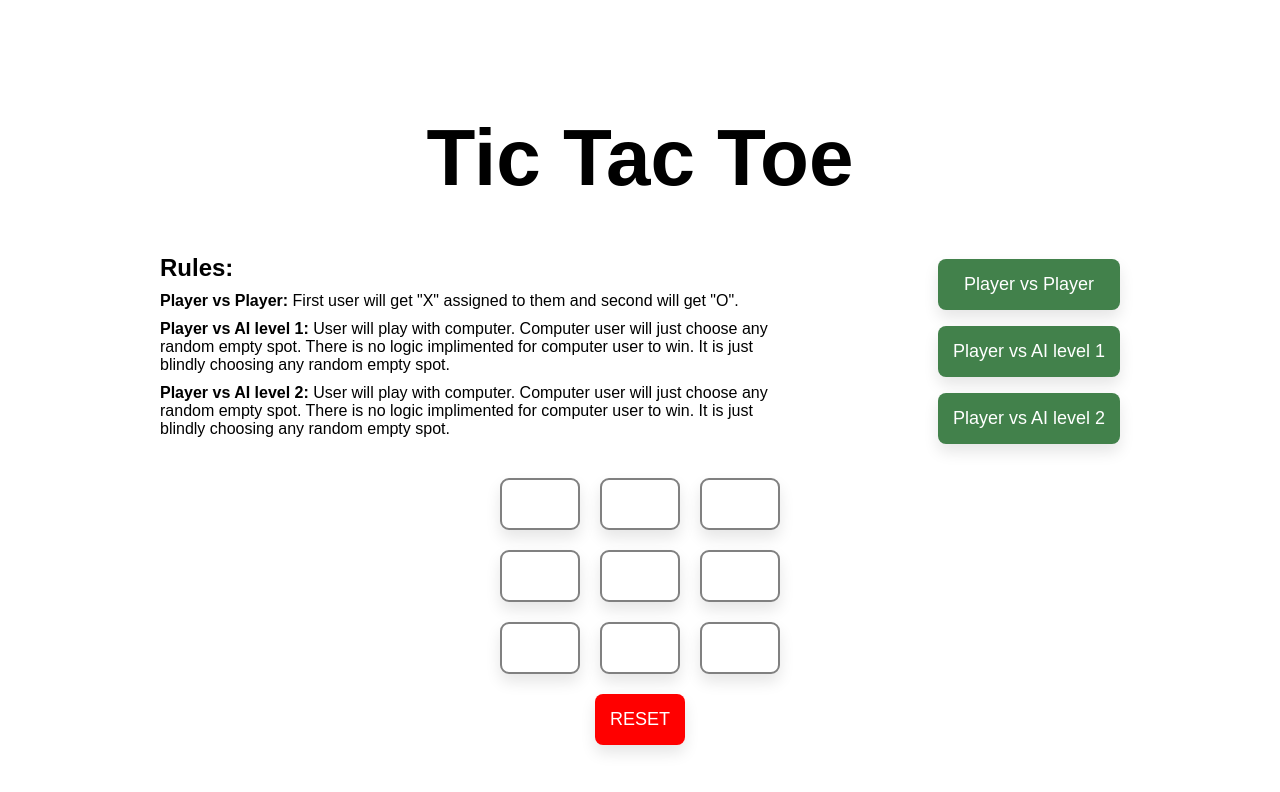
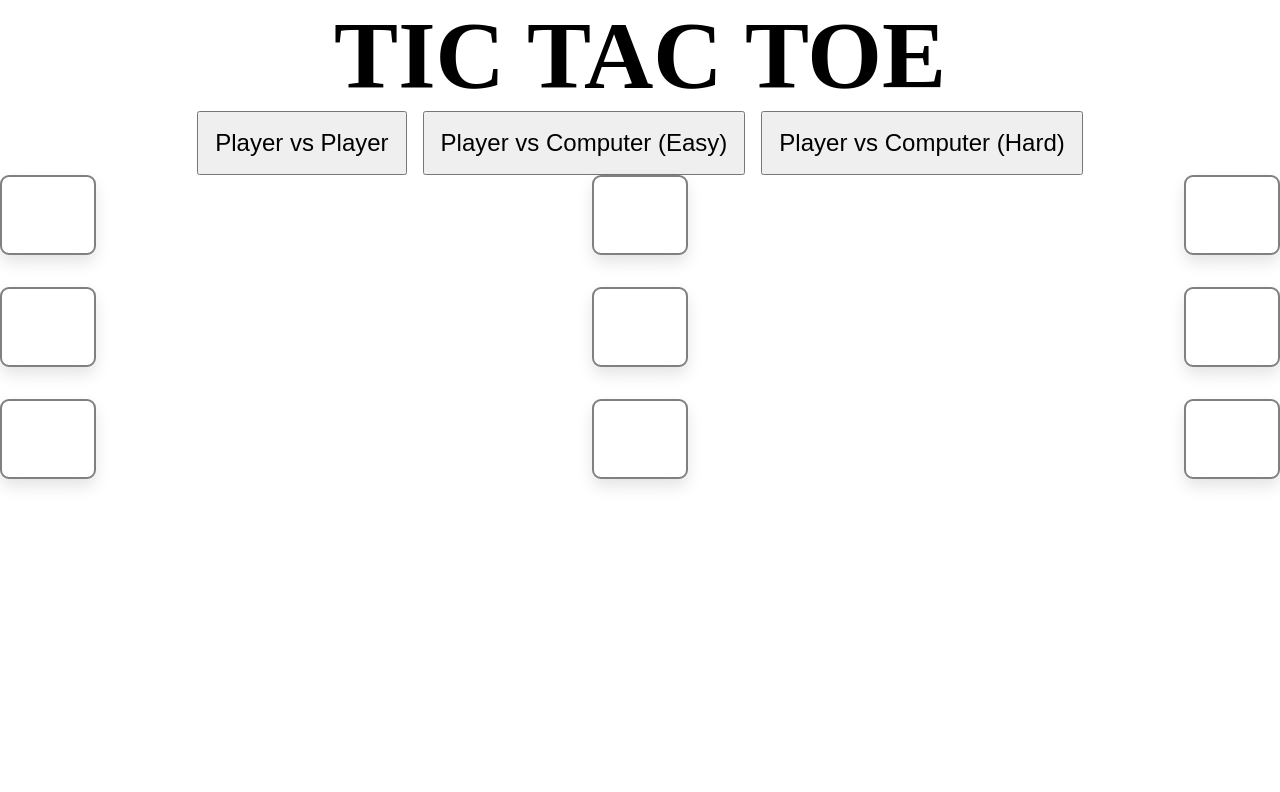
Before and after one commit to arun-esh/tic_tac_toe, a plain HTML site: page index.html in a window 1280 px wide. Drawn offline with Linux system fonts and the light colour scheme.

Commit message:
add New Format

```diff
--- /dev/null
+++ b/data/style.css
@@ -0,0 +1,107 @@
+* {
+  margin: 0;
+  padding: 0;
+  box-sizing: border-box;
+  font-family: sans-serif;
+}
+
+body {
+    margin: 2rem 5rem;
+    padding: 5rem;
+}
+
+/* HEADER HEADING */
+
+header {
+    display: flex;
+    justify-content: center;
+    align-items: center;
+    margin-bottom: 50px;
+    font-size: 40px;
+}
+
+
+/* HEADER RULES AND BUTTONS */
+
+.header-description-box {
+    display: flex;
+    justify-content: space-around;
+    align-items: center;
+    gap: 10rem;
+}
+
+.header-rules {
+    display: flex;
+    flex-direction: column;
+
+}
+
+.userOptions {
+    display: flex;
+    gap: 1rem;
+    flex-direction: column;
+}
+
+
+.header-btn p{
+    align-items: center;
+    text-decoration: none;
+    white-space: nowrap;
+    padding: 10px;
+
+}
+
+
+button {
+    border: none;
+    box-shadow: 0px 8px 15px rgba(0, 0, 0, 0.1);
+    background-color: rgb(66, 129, 75);
+    border-radius: 8px;
+    padding: 5px;
+}
+
+button p {
+    font-size: 18px;
+    color: white;
+}
+
+
+.game-boxes {
+    display: grid;
+    grid-template-columns: 80px 80px 80px;
+    grid-template-rows: repeat(3, 1fr);
+    gap: 20px
+}
+
+.game-area {
+    display: flex;
+    justify-content: space-around;
+    align-items: center;
+    margin-top: 30px;
+}
+
+.game-boxes input {
+    background-color: white;
+    box-shadow: 0px 8px 15px rgba(0, 0, 0, 0.1);
+    height: 52px;
+    border: 2px solid grey;
+    border-radius: 9px;
+    color: black;
+    font-size: 28px;
+}
+
+li {
+    margin: 10px auto;
+    list-style: none;
+}
+
+.reset-section {
+    display: flex;
+    justify-content: space-around;
+    align-items: center;
+}
+
+.reset-section button {
+    background-color: red;
+    margin: 20px;
+}
--- a/index.html
+++ b/index.html
@@ -1,100 +1,34 @@
 <!DOCTYPE html>
 <html lang="en">
-
 <head>
     <meta charset="UTF-8">
     <meta http-equiv="X-UA-Compatible" content="IE=edge">
     <meta name="viewport" content="width=device-width, initial-scale=1.0">
-    <link href="./style.css" rel="stylesheet">
-    <title>T3-Game</title>
+    <link href="./style.css" rel="stylesheet" />
+    <title>T3</title>
 </head>
+<body>
 
-<body>
     <header>
-        <div class="heading">
-            <h1>
-                Tic Tac Toe
-            </h1>
-
+        <h1>TIC TAC TOE</h1>
+        <div class="difficulty-selection-box">
+            <input type="button" id="normal" name="difficulty_selection" value="Player vs Player">
+            <input type="button" id="easy" name="difficulty_selection" value="Player vs Computer (Easy)">
+            <input type="button" id="hard" name="difficulty_selection" value="Player vs Computer (Hard)">
         </div>
     </header>
 
-    <div class="header-description-box">
-
-        <div class="header-rules">
-            <h2>
-                Rules:
-            </h2>
-            <ul>
-                <li>
-                    <strong>Player vs Player: </strong> First user will get "X" assigned to them and second will get
-                    "O".
-                </li>
-
-                <li><strong>Player vs AI level 1: </strong> User will play with computer. Computer user will just choose
-                    any random
-                    empty spot. There is no logic implimented for computer user to win. It is just blindly choosing any
-                    random empty spot.
-                </li>
-
-                <li>
-                    <strong>Player vs AI level 2: </strong> User will play with computer. Computer user will just choose
-                    any random empty spot.
-                    There is no logic implimented for computer user to win. It is just blindly choosing any
-                    random empty spot.
-                </li>
-            </ul>
-
-        </div>
-
-        <div class="userOptions">
-            <button type="button" class="header-btn" name="userSelection1" onclick="">
-                <p>
-                    Player vs Player
-                </p>
-            </button>
-            <button type="button" class="header-btn" name="userSelection2" onclick="">
-                <p>
-                    Player vs AI level 1
-
-                </p>
-            </button>
-            <button type="button" class="header-btn" name="userSelection3" onclick="">
-                <p>
-                    Player vs AI level 2
-                </p>
-            </button>
-        </div>
-    </div>
-
-
-
     <section class="game-area">
-
-        <div class="game-boxes">
-            <input type="button" id="1" class="game-btn" name="gameBox1" onclick="gameBox(this.id)" value="" title="new" >
-            <input type="button" id="2" class="game-btn" name="gameBox2" onclick="gameBox(this.id)" value="">
-            <input type="button" id="3" class="game-btn" name="gameBox3" onclick="gameBox(this.id)" value="">
-            <input type="button" id="4" class="game-btn" name="gameBox4" onclick="gameBox(this.id)" value="">
-            <input type="button" id="5" class="game-btn" name="gameBox5" onclick="gameBox(this.id)" value="">
-            <input type="button" id="6" class="game-btn" name="gameBox6" onclick="gameBox(this.id)" value="">
-            <input type="button" id="7" class="game-btn" name="gameBox7" onclick="gameBox(this.id)" value="">
-            <input type="button" id="8" class="game-btn" name="gameBox8" onclick="gameBox(this.id)" value="">
-            <input type="button" id="9" class="game-btn" name="gameBox9" onclick="gameBox(this.id)" value="">
-
-        </div>
+        <input type="text" id="btn1" value="" >
+        <input type="text" id="btn2" value="" >
+        <input type="text" id="btn3" value="" >
+        <input type="text" id="btn4" value="" >
+        <input type="text" id="btn5" value="" >
+        <input type="text" id="btn6" value="" >
+        <input type="text" id="btn7" value="" >
+        <input type="text" id="btn8" value="" >
+        <input type="text" id="btn9" value="" >
     </section>
 
-    <div class="reset-section">
-        <button type="button" id="reset" class="header-btn" name="userSelection1" onclick="">
-            <p>
-                RESET
-            </p>
-        </button>
-    </div>
-
-    <script src="./script.js"></script>
-
 </body>
-
 </html>
--- a/style.css
+++ b/style.css
@@ -2,106 +2,50 @@
   margin: 0;
   padding: 0;
   box-sizing: border-box;
-  font-family: sans-serif;
 }
 
-body {
-    margin: 2rem 5rem;
-    padding: 5rem;
+h1 {
+  font-size: 6rem;
+  text-align: center;
 }
 
-/* HEADER HEADING */
-
-header {
+.difficulty-selection-box {
   display: flex;
+  /* flex-direction: column; */
   justify-content: center;
   align-items: center;
-    margin-bottom: 50px;
-    font-size: 40px;
+  gap: 1rem;
 }
 
-
-/* HEADER RULES AND BUTTONS */
-
-.header-description-box {
-    display: flex;
-    justify-content: space-around;
-    align-items: center;
-    gap: 10rem;
+.difficulty-selection-box input {
+  align-self: center;
+  padding: 1rem;
+  font-size: 1.5rem;
 }
 
-.header-rules {
-    display: flex;
-    flex-direction: column;
-
+.game-area {
+  display: grid;
+  grid-template-columns: repeat(3, 6rem);
+  justify-content: space-between;
+  align-items: center;
+  gap: 2rem
 }
 
-.userOptions {
-    display: flex;
-    gap: 1rem;
-    flex-direction: column;
-}
-
-
-.header-btn p{
-    align-items: center;
-    text-decoration: none;
-    white-space: nowrap;
-    padding: 10px;
-
-}
-
-
-button {
-    border: none;
-    box-shadow: 0px 8px 15px rgba(0, 0, 0, 0.1);
-    background-color: rgb(66, 129, 75);
-    border-radius: 8px;
-    padding: 5px;
-}
-
-button p {
-    font-size: 18px;
-    color: white;
-}
-
-
-.game-boxes {
+/* .game-boxes {
     display: grid;
     grid-template-columns: 80px 80px 80px;
     grid-template-rows: repeat(3, 1fr);
     gap: 20px
-}
+} */
 
-.game-area {
-    display: flex;
-    justify-content: space-around;
-    align-items: center;
-    margin-top: 30px;
-}
-
-.game-boxes input {
+.game-area input {
   background-color: white;
   box-shadow: 0px 8px 15px rgba(0, 0, 0, 0.1);
-    height: 52px;
+  height: 5rem;
   border: 2px solid grey;
   border-radius: 9px;
   color: black;
   font-size: 28px;
+  gap: 1rem;
+  align-self: center;
 }
-
-li {
-    margin: 10px auto;
-    list-style: none;
-}
-
-.reset-section {
-    display: flex;
-    justify-content: space-around;
-    align-items: center;
-}
-
-.reset-section button {
-    background-color: red;
-    margin: 20px;
-}
```
Also changed, not shown: data/index.html (added, +100 -0 lines), data/script.js (renamed from script.js), 2 other files. Lines whose indentation alone changed are shown as unchanged.
